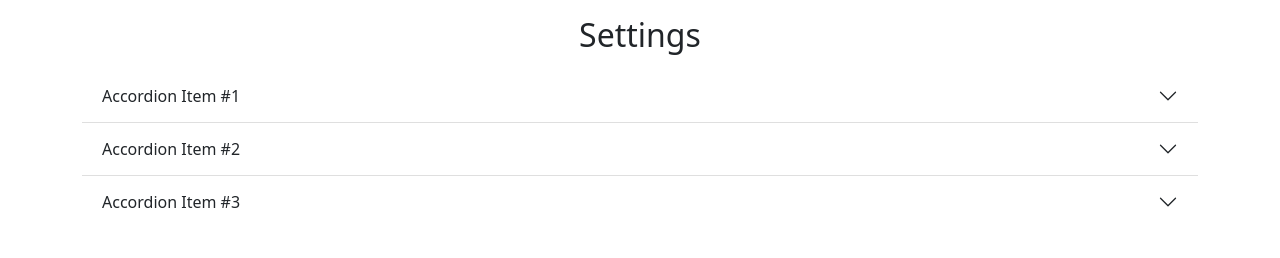
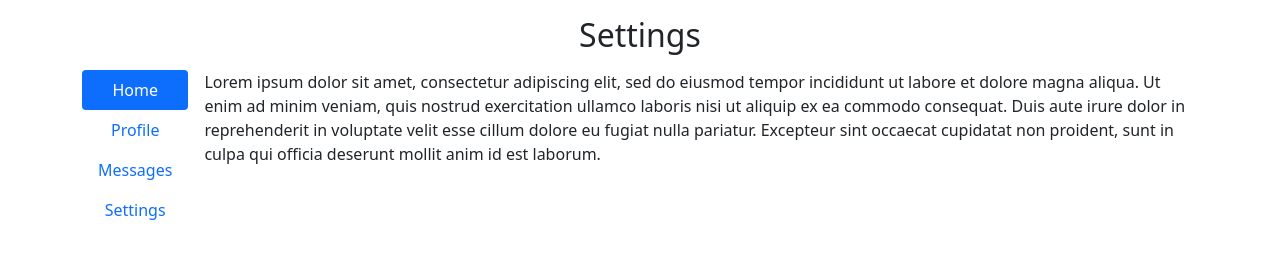
Before and after one commit to shoaibkamalkhan/Bootstrap-Banking-App, a plain HTML site: page settings.html in a window 1280 px wide. Drawn offline with nearby package versions, Linux system fonts and the light colour scheme.

Commit message:
Created vertical tabs menu

```diff
--- a/settings.html
+++ b/settings.html
@@ -16,39 +16,20 @@
     <h1 class="settings-hd">Settings</h1>
 
     <div class="container-sm">
-
-    <div class="accordion accordion-flush" id="accordionFlushExample">
-        <div class="accordion-item">
-          <h2 class="accordion-header" id="flush-headingOne">
-            <button class="accordion-button collapsed" type="button" data-bs-toggle="collapse" data-bs-target="#flush-collapseOne" aria-expanded="false" aria-controls="flush-collapseOne">
-              Accordion Item #1
-            </button>
-          </h2>
-          <div id="flush-collapseOne" class="accordion-collapse collapse" aria-labelledby="flush-headingOne" data-bs-parent="#accordionFlushExample">
-            <div class="accordion-body">Placeholder content for this accordion, which is intended to demonstrate the <code>.accordion-flush</code> class. This is the first item's accordion body.</div>
+        <div class="d-flex align-items-start">
+            <div class="nav flex-column nav-pills me-3" id="v-pills-tab" role="tablist" aria-orientation="vertical">
+              <button class="nav-link active" id="v-pills-home-tab" data-bs-toggle="pill" data-bs-target="#v-pills-home" type="button" role="tab" aria-controls="v-pills-home" aria-selected="true">Home</button>
+              <button class="nav-link" id="v-pills-profile-tab" data-bs-toggle="pill" data-bs-target="#v-pills-profile" type="button" role="tab" aria-controls="v-pills-profile" aria-selected="false">Profile</button>
+              <button class="nav-link" id="v-pills-messages-tab" data-bs-toggle="pill" data-bs-target="#v-pills-messages" type="button" role="tab" aria-controls="v-pills-messages" aria-selected="false">Messages</button>
+              <button class="nav-link" id="v-pills-settings-tab" data-bs-toggle="pill" data-bs-target="#v-pills-settings" type="button" role="tab" aria-controls="v-pills-settings" aria-selected="false">Settings</button>
+            </div>
+            <div class="tab-content" id="v-pills-tabContent">
+              <div class="tab-pane fade show active" id="v-pills-home" role="tabpanel" aria-labelledby="v-pills-home-tab">Lorem ipsum dolor sit amet, consectetur adipiscing elit, sed do eiusmod tempor incididunt ut labore et dolore magna aliqua. Ut enim ad minim veniam, quis nostrud exercitation ullamco laboris nisi ut aliquip ex ea commodo consequat. Duis aute irure dolor in reprehenderit in voluptate velit esse cillum dolore eu fugiat nulla pariatur. Excepteur sint occaecat cupidatat non proident, sunt in culpa qui officia deserunt mollit anim id est laborum.</div>
+              <div class="tab-pane fade" id="v-pills-profile" role="tabpanel" aria-labelledby="v-pills-profile-tab">Lorem ipsum dolor sit amet, consectetur adipiscing elit, sed do eiusmod tempor incididunt ut labore et dolore magna aliqua. Ut enim ad minim veniam, quis nostrud exercitation ullamco laboris nisi ut aliquip ex ea commodo consequat. Duis aute irure dolor in reprehenderit in voluptate velit esse cillum dolore eu fugiat nulla pariatur. Excepteur sint occaecat cupidatat non proident, sunt in culpa qui officia deserunt mollit anim id est laborum.</div>
+              <div class="tab-pane fade" id="v-pills-messages" role="tabpanel" aria-labelledby="v-pills-messages-tab">Lorem ipsum dolor sit amet, consectetur adipiscing elit, sed do eiusmod tempor incididunt ut labore et dolore magna aliqua. Ut enim ad minim veniam, quis nostrud exercitation ullamco laboris nisi ut aliquip ex ea commodo consequat. Duis aute irure dolor in reprehenderit in voluptate velit esse cillum dolore eu fugiat nulla pariatur. Excepteur sint occaecat cupidatat non proident, sunt in culpa qui officia deserunt mollit anim id est laborum.</div>
+              <div class="tab-pane fade" id="v-pills-settings" role="tabpanel" aria-labelledby="v-pills-settings-tab">Lorem ipsum dolor sit amet, consectetur adipiscing elit, sed do eiusmod tempor incididunt ut labore et dolore magna aliqua. Ut enim ad minim veniam, quis nostrud exercitation ullamco laboris nisi ut aliquip ex ea commodo consequat. Duis aute irure dolor in reprehenderit in voluptate velit esse cillum dolore eu fugiat nulla pariatur. Excepteur sint occaecat cupidatat non proident, sunt in culpa qui officia deserunt mollit anim id est laborum.</div>
+            </div>
           </div>
-        </div>
-        <div class="accordion-item">
-          <h2 class="accordion-header" id="flush-headingTwo">
-            <button class="accordion-button collapsed" type="button" data-bs-toggle="collapse" data-bs-target="#flush-collapseTwo" aria-expanded="false" aria-controls="flush-collapseTwo">
-              Accordion Item #2
-            </button>
-          </h2>
-          <div id="flush-collapseTwo" class="accordion-collapse collapse" aria-labelledby="flush-headingTwo" data-bs-parent="#accordionFlushExample">
-            <div class="accordion-body">Placeholder content for this accordion, which is intended to demonstrate the <code>.accordion-flush</code> class. This is the second item's accordion body. Let's imagine this being filled with some actual content.</div>
-          </div>
-        </div>
-        <div class="accordion-item">
-          <h2 class="accordion-header" id="flush-headingThree">
-            <button class="accordion-button collapsed" type="button" data-bs-toggle="collapse" data-bs-target="#flush-collapseThree" aria-expanded="false" aria-controls="flush-collapseThree">
-              Accordion Item #3
-            </button>
-          </h2>
-          <div id="flush-collapseThree" class="accordion-collapse collapse" aria-labelledby="flush-headingThree" data-bs-parent="#accordionFlushExample">
-            <div class="accordion-body">Placeholder content for this accordion, which is intended to demonstrate the <code>.accordion-flush</code> class. This is the third item's accordion body. Nothing more exciting happening here in terms of content, but just filling up the space to make it look, at least at first glance, a bit more representative of how this would look in a real-world application.</div>
-          </div>
-        </div>
-      </div>
     </div>
     <!-- Optional JavaScript; choose one of the two! -->
 
```
